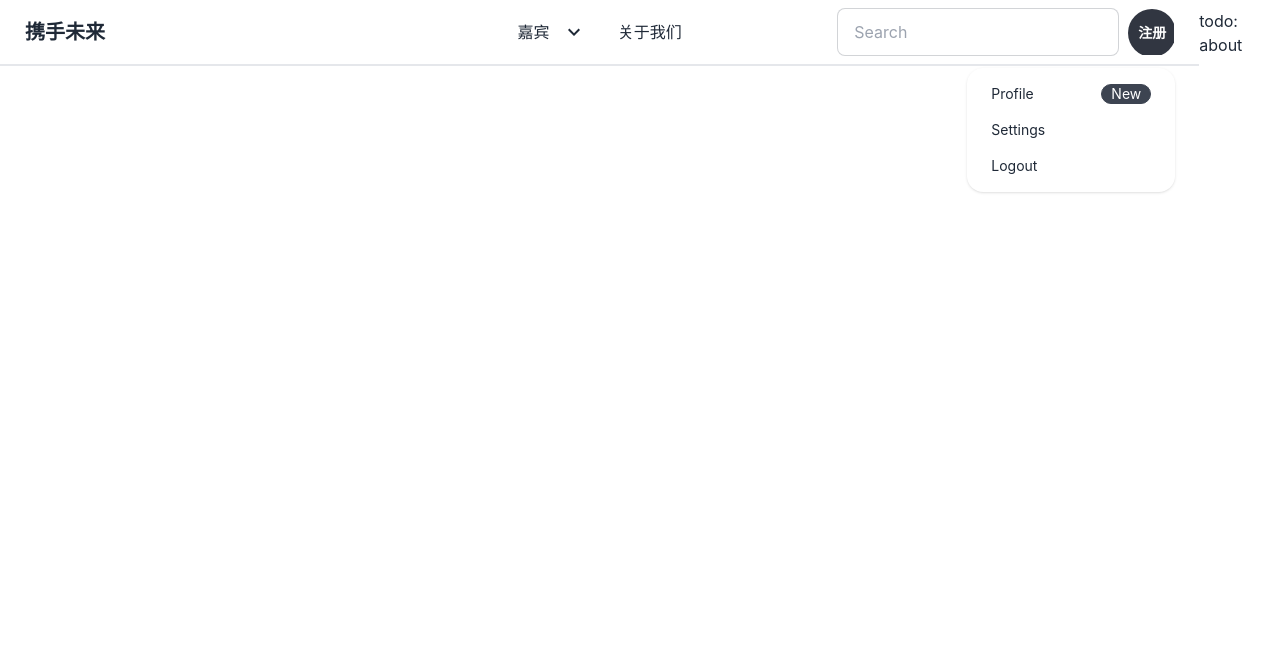
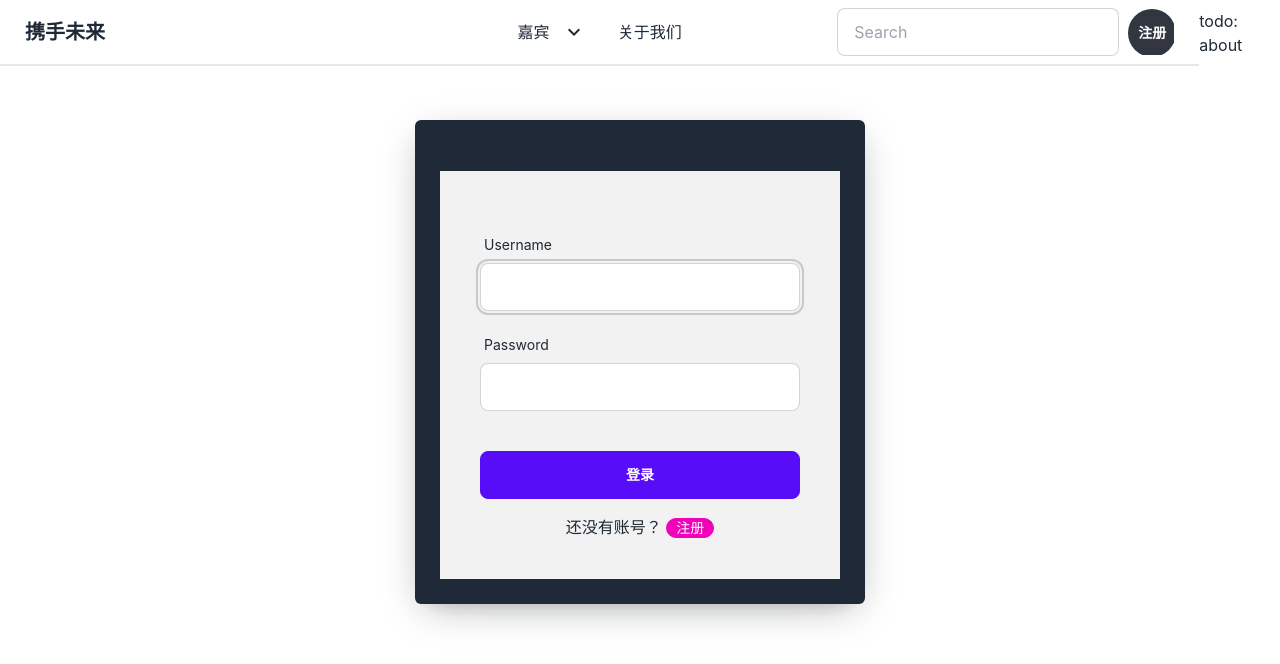
Before and after one commit to mark-freelance/hand-future-frontend, a Next.js app: page /about in a window 1280 px wide. Both pictures are taken after a click on the label "注册". Shown: the top 664 px of the page. Built offline with nearby package versions, Linux system fonts and the light colour scheme.

Commit message:
implemented login/register ui

```diff
--- /dev/null
+++ b/src/components/ErrorText.tsx
@@ -0,0 +1,12 @@
+export interface ErrorTextProps {
+  styleClass: string
+  children: React.ReactNode
+}
+
+function ErrorText({ styleClass, children }: ErrorTextProps) {
+  return (
+    <p className={`text-center  text-error ${styleClass}`}>{children}</p>
+  )
+}
+
+export default ErrorText
--- /dev/null
+++ b/src/components/InputText.tsx
@@ -0,0 +1,52 @@
+  import { useState } from 'react'
+  import _ from 'lodash'
+
+  export interface InputTextProps {
+    labelTitle?: string
+    labelStyle?: string
+    type: string
+    containerStyle?: string
+    defaultValue: string
+    placeholder?: string
+    update: Function
+    addonRight?: React.ReactNode
+  }
+
+  function InputText({
+                       defaultValue,
+                       update,
+                       type,
+                       containerStyle,
+                       labelStyle,
+                       labelTitle,
+                       placeholder,
+                       addonRight
+                     }: InputTextProps) {
+
+
+    const [value, setValue] = useState(defaultValue)
+
+    const updateInputValue = (val: string) => {
+      setValue(val)
+      update({ type, value: val })
+    }
+
+    return (
+      <div className={`form-control w-full mt-4 ${containerStyle}`}>
+        <label className="label">
+          <span className={'label-text text-base-content ' + labelStyle}>{labelTitle ?? _.capitalize(type)}</span>
+        </label>
+
+        <div className={' flex justify-between items-center gap-2'}>
+          <input type={type || 'text'} value={value} placeholder={placeholder || ''}
+                 onChange={(e) => updateInputValue(e.target.value)} className="input  input-bordered flex-1"/>
+
+          {addonRight}
+        </div>
+
+      </div>
+    )
+  }
+
+
+  export default InputText
--- a/src/components/NavBar.tsx
+++ b/src/components/NavBar.tsx
@@ -1,6 +1,9 @@
 import { MenuItem } from './Menu'
 import { IMenuItem } from '../ds/menu'
 import Image from 'next/image'
+import { useState } from 'react'
+import RegisterDialog from './RegisterDialog'
+import ProfileDropdown from './ProfileDropdown'
 
 export const menus: IMenuItem[] = [
   {
@@ -28,6 +31,8 @@ export const SVG_PATH_ARROW_DOWN = 'M7.41,8.58L12,13.17L16.59,8.58L18,10L12,16L6
 
 
 export const NavBar = () => {
+  const [logined, setLogined] = useState(false)
+
   return (
     <div className="navbar bg-base-100 border-b-2">
 
@@ -77,35 +82,10 @@ export const NavBar = () => {
           <div className="form-control">
             <input type="text" placeholder="Search" className="input input-bordered"/>
           </div>
+          {
+            logined ? <ProfileDropdown/> : <RegisterDialog/>
+          }
 
-          <div className="dropdown dropdown-end">
-            {/* avatar with image */}
-            {/*            <div className="avatar online">*/}
-            {/*  <div className="w-24 rounded-full">*/}
-            {/*    <img src="/images/stock/photo-1534528741775-53994a69daeb.jpg" />*/}
-            {/*  </div>*/}
-            {/*</div>*/}
-
-            {/* avatar with text */}
-            <label tabIndex={0} className="btn btn-ghost btn-circle avatar">
-              <div className="avatar placeholder">
-                <div className="bg-neutral-focus text-neutral-content rounded-full w-12">
-                  <span className="text-sm">注册</span>
-                </div>
-              </div>
-            </label>
-            <ul tabIndex={0}
-                className="mt-3 p-2 shadow menu menu-compact dropdown-content bg-base-100 rounded-box w-52">
-              <li>
-                <a className="justify-between">
-                  Profile
-                  <span className="badge">New</span>
-                </a>
-              </li>
-              <li><a>Settings</a></li>
-              <li><a>Logout</a></li>
-            </ul>
-          </div>
         </div>
       </div>
     </div>
--- /dev/null
+++ b/src/components/ProfileDropdown.tsx
@@ -0,0 +1,27 @@
+export const ProfileDropdown = () => {
+  // avatar with image
+  return (
+    <div className="dropdown dropdown-end">
+
+      <div className="avatar online">
+        <div className="w-24 rounded-full">
+          <img src="/images/stock/photo-1534528741775-53994a69daeb.jpg"/>
+        </div>
+      </div>
+
+      <ul tabIndex={0}
+          className="mt-3 p-2 shadow menu menu-compact dropdown-content bg-base-100 rounded-box w-52">
+        <li>
+          <a className="justify-between">
+            Profile
+            <span className="badge">New</span>
+          </a>
+        </li>
+        <li><a>Settings</a></li>
+        <li><a>Logout</a></li>
+      </ul>
+    </div>
+  )
+}
+
+export default ProfileDropdown
--- /dev/null
+++ b/src/components/Register.tsx
@@ -0,0 +1,104 @@
+import { useState, FormEvent } from 'react'
+import Link from 'next/link'
+import InputText from './InputText'
+import ErrorText from './ErrorText'
+
+export interface UserLogin {
+  username: string
+  password: string
+}
+
+export interface UserRegister extends UserLogin {
+  email: string
+  nickname: string
+}
+
+export const INIT_USER_LOGIN: UserRegister = {
+  username: '',
+  password: '',
+  email: '',
+  nickname: ''
+}
+
+function Register() {
+
+  const [loading, setLoading] = useState(false)
+  const [errorMessage, setErrorMessage] = useState('')
+  const [user, setUser] = useState(INIT_USER_LOGIN)
+  const [isRegister, setRegister] = useState(false)
+
+  const SwitchLoginAndRegister = ({ text, desc }: { text: string, desc: string }) => <div
+    className="text-center mt-4 ">{desc}
+    <button onClick={() => setRegister(!isRegister)}
+            className="badge badge-secondary  hover:text-primary hover:cursor-pointer transition duration-200">{text}
+    </button>
+  </div>
+
+  const submitForm = (e: FormEvent<HTMLFormElement>) => {
+    e.preventDefault()
+    setErrorMessage('')
+
+    if (user.username.trim() === '') return setErrorMessage('Username is required!')
+    if (user.password.trim() === '') return setErrorMessage('Password is required!')
+    else {
+      setLoading(true)
+      // Call API to check user credentials and save token in localstorage
+      localStorage.setItem('token', 'DumyTokenHere')
+      setLoading(false)
+      window.location.href = '/app/welcome'
+    }
+  }
+
+  const update = ({ type, value }: { type: string, value: string }) => {
+    setErrorMessage('')
+    setUser({ ...user, [type]: value })
+  }
+
+  return (
+
+    <div className="bg-base-200 p-10">
+      <form onSubmit={(e) => submitForm(e)}>
+
+        <div className="mb-4">
+
+          {/* login */}
+          <InputText type="username" defaultValue={user.username} update={update}/>
+          <InputText type="password" defaultValue={user.password} update={update}/>
+
+          {/* register extra */}
+          {isRegister && <>
+            <InputText type="nickname" defaultValue={user.nickname} update={update}/>
+            <InputText type="email" defaultValue={user.email} update={update} addonRight={
+              <svg width="24" height="24" viewBox="0 0 15 15" fill="none" xmlns="http://www.w3.org/2000/svg">
+                <path
+                  d="M8.69667 0.0403541C8.90859 0.131038 9.03106 0.354857 8.99316 0.582235L8.0902 6.00001H12.5C12.6893 6.00001 12.8625 6.10701 12.9472 6.27641C13.0319 6.4458 13.0136 6.6485 12.8999 6.80001L6.89997 14.8C6.76167 14.9844 6.51521 15.0503 6.30328 14.9597C6.09135 14.869 5.96888 14.6452 6.00678 14.4178L6.90974 9H2.49999C2.31061 9 2.13748 8.893 2.05278 8.72361C1.96809 8.55422 1.98636 8.35151 2.09999 8.2L8.09997 0.200038C8.23828 0.0156255 8.48474 -0.0503301 8.69667 0.0403541ZM3.49999 8.00001H7.49997C7.64695 8.00001 7.78648 8.06467 7.88148 8.17682C7.97648 8.28896 8.01733 8.43723 7.99317 8.5822L7.33027 12.5596L11.5 7.00001H7.49997C7.353 7.00001 7.21347 6.93534 7.11846 6.8232C7.02346 6.71105 6.98261 6.56279 7.00678 6.41781L7.66968 2.44042L3.49999 8.00001Z"
+                  fill="currentColor" fillRule="evenodd" clipRule="evenodd"></path>
+              </svg>
+            }/>
+          </>}
+
+        </div>
+
+        {/* todo: forget-password */}
+        {false && <div className="text-right text-primary"><Link href="/forgot-password"><span
+          className="text-sm  inline-block  hover:text-primary hover:underline hover:cursor-pointer transition duration-200">Forgot Password?</span></Link>
+        </div>}
+
+        <ErrorText styleClass="mt-8">{errorMessage}</ErrorText>
+        <button type="submit" className={'btn mt-2 w-full btn-primary' + (loading ? ' loading' : '')}>
+          {isRegister ? '注册' : '登录'}
+        </button>
+
+        {
+          !isRegister
+            ? <SwitchLoginAndRegister desc={'还没有账号？ '} text={'注册'}/>
+            : <SwitchLoginAndRegister desc={'已经有账号了？'} text={'登录'}/>
+        }
+
+      </form>
+    </div>
+
+  )
+}
+
+export default Register
--- /dev/null
+++ b/src/components/RegisterDialog.tsx
@@ -0,0 +1,47 @@
+import React, { useState } from 'react'
+import * as Dialog from '@radix-ui/react-dialog'
+import { Cross2Icon } from '@radix-ui/react-icons'
+import Register from './Register'
+
+
+const RegisterDialog = () => {
+  const [isRegister, setRegister] = useState(false)
+
+  return (
+    <Dialog.Root>
+      <Dialog.Trigger asChild>
+        <label tabIndex={0} className="btn btn-ghost btn-circle avatar">
+          <div className="avatar placeholder">
+            <div className="bg-neutral-focus text-neutral-content rounded-full w-12">
+              <span className="text-sm">注册</span>
+            </div>
+          </div>
+        </label>
+      </Dialog.Trigger>
+
+      <Dialog.Portal>
+        <Dialog.Overlay className=" data-[state=open]:animate-overlayShow fixed inset-0"/>
+        <Dialog.Content
+          className="z-50 data-[state=open]:animate-contentShow fixed top-[15%] left-[50%] max-h-[85vh] w-[90vw] max-w-[450px] translate-x-[-50%] rounded-[6px] bg-gray-800 p-[25px] shadow-[hsl(206_22%_7%_/_35%)_0px_10px_38px_-10px,_hsl(206_22%_7%_/_20%)_0px_10px_20px_-15px] focus:outline-none">
+          <Dialog.Title className=" m-0 text-[17px] font-medium">
+            注册/登录
+          </Dialog.Title>
+
+          <Register isRegister={isRegister} dispatchSetRegister={() => setRegister(!isRegister)}/>
+
+          <Dialog.Close asChild>
+            <button
+              className=" hover:bg-violet4 focus:shadow-violet7 absolute top-[10px] right-[10px] inline-flex h-[25px] w-[25px] appearance-none items-center justify-center rounded-full focus:shadow-[0_0_0_2px] focus:outline-none"
+              aria-label="Close"
+            >
+              <Cross2Icon/>
+            </button>
+          </Dialog.Close>
+
+        </Dialog.Content>
+      </Dialog.Portal>
+    </Dialog.Root>
+  )
+}
+
+export default RegisterDialog
--- a/src/pages/heroes/gallery.tsx
+++ b/src/pages/heroes/gallery.tsx
@@ -18,7 +18,7 @@ export const HeroesGallery = ({ data }: HeroesGalleryProps) => {
   // console.log({ data })
   return (
     <RootLayout>
-      <div className={'w-full grid sm:grid-cols-1 md:grid-cols-3 lg:grid-cols-4 justify-items-center gap-4'}>
+      <div className={'w-full flex flex-wrap justify-around justify-items-center gap-4'}>
               {
         data.map((item) => (
           <HeroCard data={item} key={item.id}/>
```
